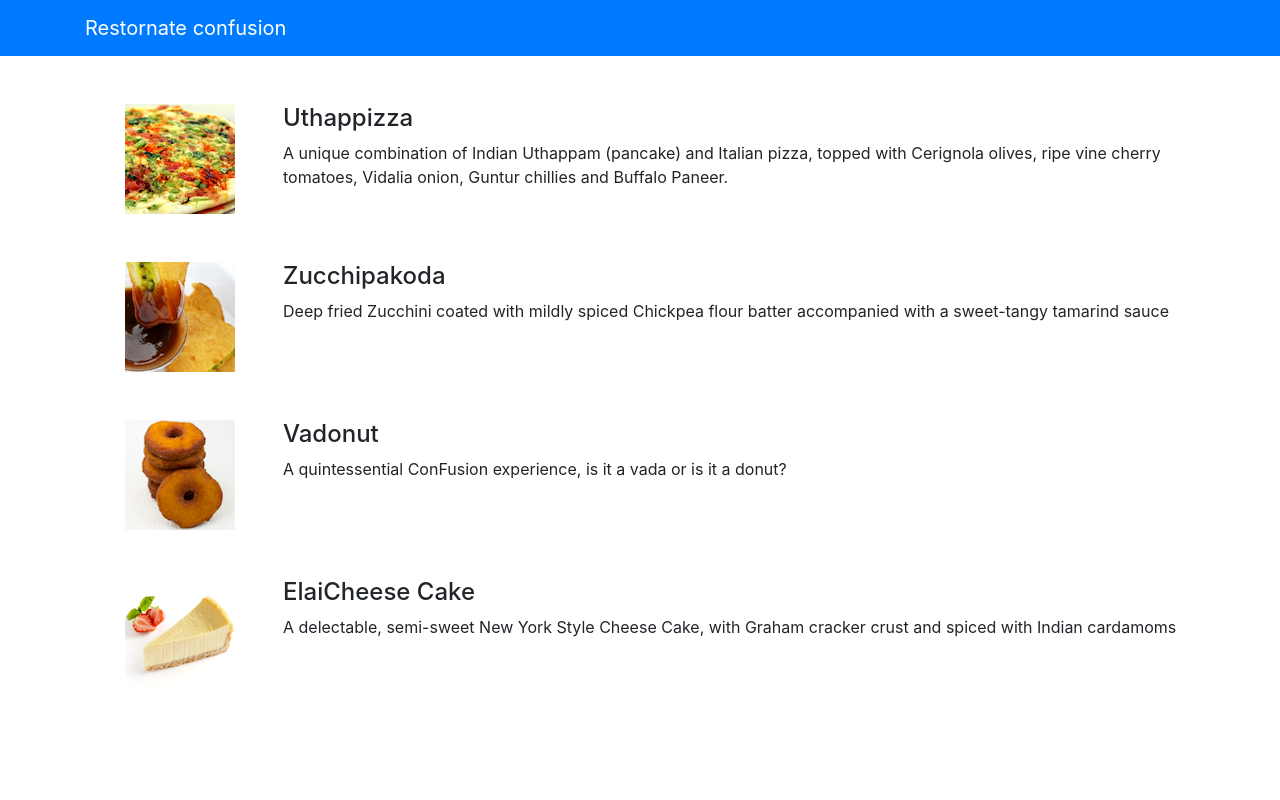
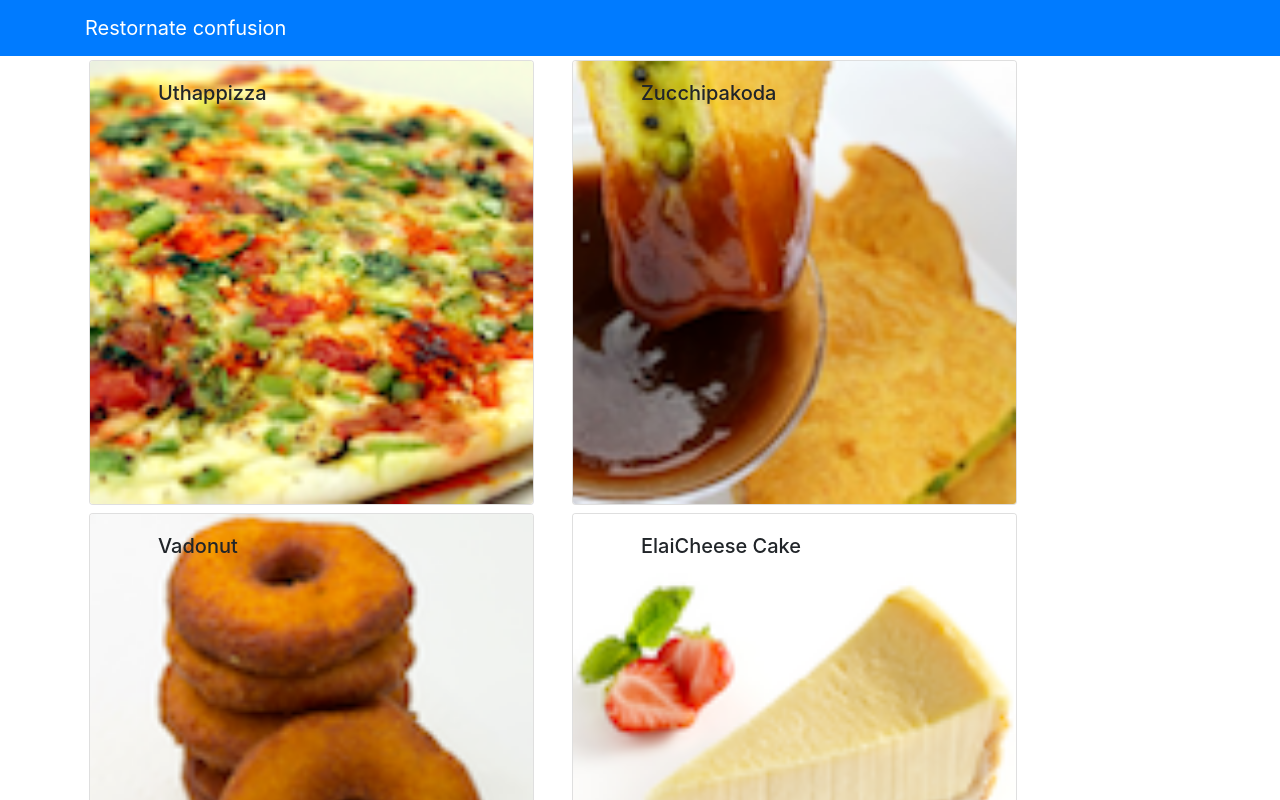
Before and after one commit to sami92/confusion, a React (Create React App) app: page / in a window 1280 px wide. Shown: the top 800 px of the page. Built offline with nearby package versions, Linux system fonts and the light colour scheme.

Commit message:
Component Part2

```diff
--- a/src/App.js
+++ b/src/App.js
@@ -2,7 +2,7 @@
 import logo from './logo.svg';
 import {Navbar, NavbarBrand} from 'reactstrap'
 import Menu from './components/MenuComponent'
-
+import {DISHES} from './shared/dishes'
 
 // function App() {
 //   return (
@@ -12,6 +12,12 @@
 //   );
 // }
 class App extends Component{
+  constructor(props){
+    super(props)
+    this.state = {
+      dishes:DISHES
+    }
+  }
   render(){
     return (
           <div className="App">
@@ -20,7 +26,7 @@
                <NavbarBrand href="/">Restornate confusion</NavbarBrand>
              </div>
            </Navbar>
-           <Menu />
+           <Menu dishes={this.state.dishes} />
           </div>
         );
   }
--- a/src/components/MenuComponent.js
+++ b/src/components/MenuComponent.js
@@ -1,59 +1,47 @@
 import {Component} from 'react';
-import {Media} from 'reactstrap';
+import {Card,CardImg,CardImgOverlay,CardText,CardBody,CardTitle} from 'reactstrap';
 class Menu extends Component{
 constructor(props){
     super(props);
-    this.state = {
-        dishes: [
-            {
-              id: 0,
-              name:'Uthappizza',
-              image: 'assets/images/uthappizza.png',
-              category: 'mains',
-              label:'Hot',
-              price:'4.99',
-              description:'A unique combination of Indian Uthappam (pancake) and Italian pizza, topped with Cerignola olives, ripe vine cherry tomatoes, Vidalia onion, Guntur chillies and Buffalo Paneer.'                        },
-           {
-              id: 1,
-              name:'Zucchipakoda',
-              image: 'assets/images/zucchipakoda.png',
-              category: 'appetizer',
-              label:'',
-              price:'1.99',
-              description:'Deep fried Zucchini coated with mildly spiced Chickpea flour batter accompanied with a sweet-tangy tamarind sauce'                        },
-           {
-              id: 2,
-              name:'Vadonut',
-              image: 'assets/images/vadonut.png',
-              category: 'appetizer',
-              label:'New',
-              price:'1.99',
-              description:'A quintessential ConFusion experience, is it a vada or is it a donut?'                        },
-           {
-              id: 3,
-              name:'ElaiCheese Cake',
-              image: 'assets/images/elaicheesecake.png',
-              category: 'dessert',
-              label:'',
-              price:'2.99',
-              description:'A delectable, semi-sweet New York Style Cheese Cake, with Graham cracker crust and spiced with Indian cardamoms'                        }
-           ],
-        };
+    this.state ={
+        selectedDish:null
+    }
+}
+onDishSelect(dish){
+    this.setState({selectedDish:dish})
+}
+renderDish(dish){
+    if(dish!=null){
+        return(
+            <Card>
+                <CardImg width="100%" src={dish.image} alt={dish.name} />
+                <CardBody>
+                    <CardTitle>{dish.name}</CardTitle>
+                    <CardText>{dish.description}</CardText>
+                </CardBody>
+            </Card>
+        );
+    }else{
+        return (
+            <div></div>
+        );
+
+    }
 }
 render(){
-    const menu =this.state.dishes.map((dish) =>{
+    const menu =this.props.dishes.map((dish) =>{
         return(
-            <div key={dish.id} className='col-12 mt-5'>
-                <Media tag='li'>
-                    <Media left middle>
-                        <Media object src={dish.image} alt={dish.name} />
-                    </Media>
-                    <Media body className="ml-5">
-                        <Media heading >{dish.name}</Media>
-                        <p>{dish.description}</p>
+            <div key={dish.id} className='col-12 col-md-5 m-1'>
+                <Card onClick={()=>this.onDishSelect(dish)}>
 
-                    </Media>
-                </Media>
+                        <CardImg width="100%" src={dish.image} alt={dish.name} />
+
+                    <CardImgOverlay body className="ml-5">
+                        <CardTitle heading >{dish.name}</CardTitle>
+
+
+                    </CardImgOverlay>
+                </Card>
             </div>
         );
     });
@@ -62,9 +50,14 @@
 
         <div className='container'>
             <div className='row'>
-                <Media list>
+
                     {menu}
-                </Media>
+
+            </div>
+            <div className='row'>
+
+                    {this.renderDish(this.state.selectedDish)}
+
             </div>
 
         </div>
--- /dev/null
+++ b/src/shared/dishes.js
@@ -0,0 +1,186 @@
+export const DISHES =
+    [
+        {
+        id: 0,
+        name:'Uthappizza',
+        image: 'assets/images/uthappizza.png',
+        category: 'mains',
+        label:'Hot',
+        price:'4.99',
+        description:'A unique combination of Indian Uthappam (pancake) and Italian pizza, topped with Cerignola olives, ripe vine cherry tomatoes, Vidalia onion, Guntur chillies and Buffalo Paneer.',
+        comments: [
+            {
+            id: 0,
+            rating: 5,
+            comment: "Imagine all the eatables, living in conFusion!",
+            author: "John Lemon",
+            date: "2012-10-16T17:57:28.556094Z"
+            },
+            {
+            id: 1,
+            rating: 4,
+            comment: "Sends anyone to heaven, I wish I could get my mother-in-law to eat it!",
+            author: "Paul McVites",
+            date: "2014-09-05T17:57:28.556094Z"
+            },
+            {
+            id: 2,
+            rating: 3,
+            comment: "Eat it, just eat it!",
+            author: "Michael Jaikishan",
+            date: "2015-02-13T17:57:28.556094Z"
+            },
+            {
+            id: 3,
+            rating: 4,
+            comment: "Ultimate, Reaching for the stars!",
+            author: "Ringo Starry",
+            date: "2013-12-02T17:57:28.556094Z"
+            },
+            {
+            id: 4,
+            rating: 2,
+            comment: "It's your birthday, we're gonna party!",
+            author: "25 Cent",
+            date: "2011-12-02T17:57:28.556094Z"
+            }
+        ]                        },
+        {
+        id: 1,
+        name:'Zucchipakoda',
+        image: 'assets/images/zucchipakoda.png',
+        category: 'appetizer',
+        label:'',
+        price:'1.99',
+        description:'Deep fried Zucchini coated with mildly spiced Chickpea flour batter accompanied with a sweet-tangy tamarind sauce',
+        comments: [
+            {
+            id: 0,
+            rating: 5,
+            comment: "Imagine all the eatables, living in conFusion!",
+            author: "John Lemon",
+            date: "2012-10-16T17:57:28.556094Z"
+            },
+            {
+            id: 1,
+            rating: 4,
+            comment: "Sends anyone to heaven, I wish I could get my mother-in-law to eat it!",
+            author: "Paul McVites",
+            date: "2014-09-05T17:57:28.556094Z"
+            },
+            {
+            id: 2,
+            rating: 3,
+            comment: "Eat it, just eat it!",
+            author: "Michael Jaikishan",
+            date: "2015-02-13T17:57:28.556094Z"
+            },
+            {
+            id: 3,
+            rating: 4,
+            comment: "Ultimate, Reaching for the stars!",
+            author: "Ringo Starry",
+            date: "2013-12-02T17:57:28.556094Z"
+            },
+            {
+            id: 4,
+            rating: 2,
+            comment: "It's your birthday, we're gonna party!",
+            author: "25 Cent",
+            date: "2011-12-02T17:57:28.556094Z"
+            }
+        ]
+        },
+        {
+        id: 2,
+        name:'Vadonut',
+        image: 'assets/images/vadonut.png',
+        category: 'appetizer',
+        label:'New',
+        price:'1.99',
+        description:'A quintessential ConFusion experience, is it a vada or is it a donut?',
+        comments: [
+            {
+            id: 0,
+            rating: 5,
+            comment: "Imagine all the eatables, living in conFusion!",
+            author: "John Lemon",
+            date: "2012-10-16T17:57:28.556094Z"
+            },
+            {
+            id: 1,
+            rating: 4,
+            comment: "Sends anyone to heaven, I wish I could get my mother-in-law to eat it!",
+            author: "Paul McVites",
+            date: "2014-09-05T17:57:28.556094Z"
+            },
+            {
+            id: 2,
+            rating: 3,
+            comment: "Eat it, just eat it!",
+            author: "Michael Jaikishan",
+            date: "2015-02-13T17:57:28.556094Z"
+            },
+            {
+            id: 3,
+            rating: 4,
+            comment: "Ultimate, Reaching for the stars!",
+            author: "Ringo Starry",
+            date: "2013-12-02T17:57:28.556094Z"
+            },
+            {
+            id: 4,
+            rating: 2,
+            comment: "It's your birthday, we're gonna party!",
+            author: "25 Cent",
+            date: "2011-12-02T17:57:28.556094Z"
+            }
+        ]
+        },
+        {
+        id: 3,
+        name:'ElaiCheese Cake',
+        image: 'assets/images/elaicheesecake.png',
+        category: 'dessert',
+        label:'',
+        price:'2.99',
+        description:'A delectable, semi-sweet New York Style Cheese Cake, with Graham cracker crust and spiced with Indian cardamoms',
+        comments: [
+            {
+            id: 0,
+            rating: 5,
+            comment: "Imagine all the eatables, living in conFusion!",
+            author: "John Lemon",
+            date: "2012-10-16T17:57:28.556094Z"
+            },
+            {
+            id: 1,
+            rating: 4,
+            comment: "Sends anyone to heaven, I wish I could get my mother-in-law to eat it!",
+            author: "Paul McVites",
+            date: "2014-09-05T17:57:28.556094Z"
+            },
+            {
+            id: 2,
+            rating: 3,
+            comment: "Eat it, just eat it!",
+            author: "Michael Jaikishan",
+            date: "2015-02-13T17:57:28.556094Z"
+            },
+            {
+            id: 3,
+            rating: 4,
+            comment: "Ultimate, Reaching for the stars!",
+            author: "Ringo Starry",
+            date: "2013-12-02T17:57:28.556094Z"
+            },
+            {
+            id: 4,
+            rating: 2,
+            comment: "It's your birthday, we're gonna party!",
+            author: "25 Cent",
+            date: "2011-12-02T17:57:28.556094Z"
+            }
+        ]
+        }
+    ];
```
